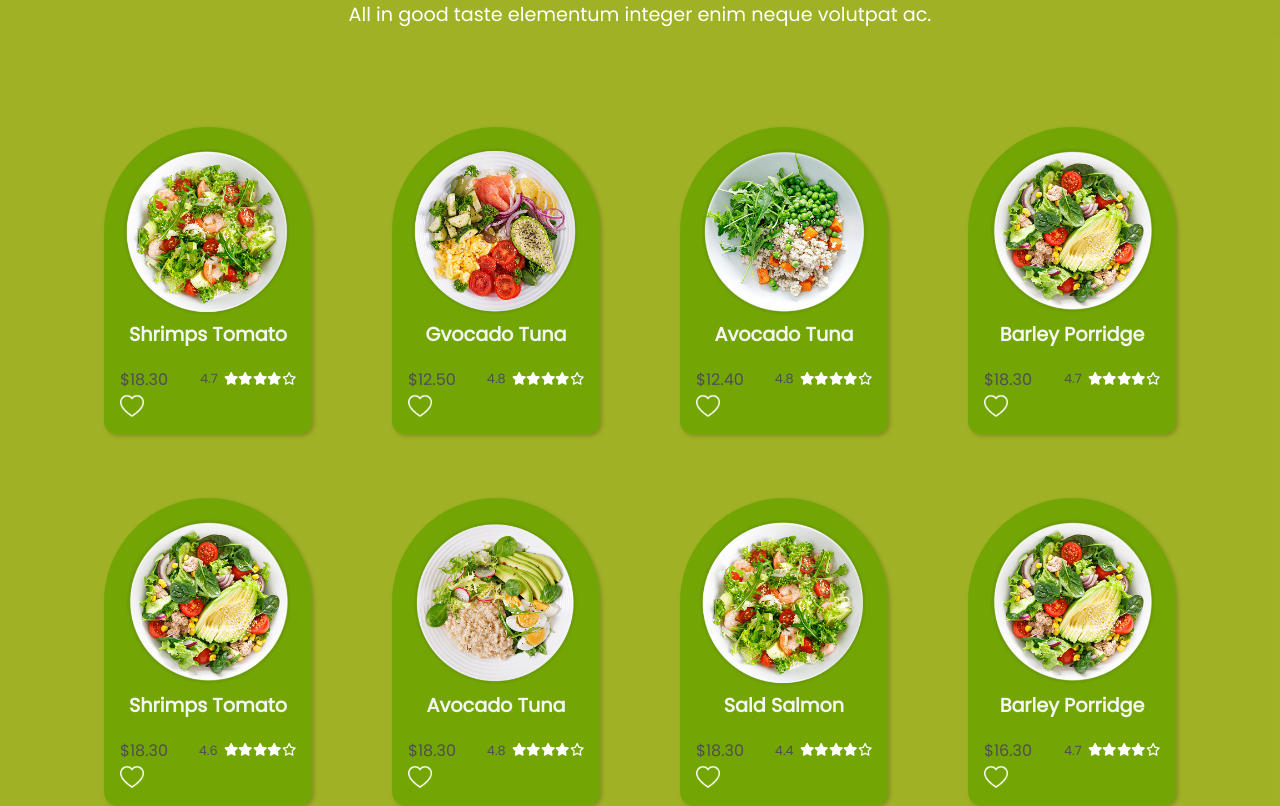
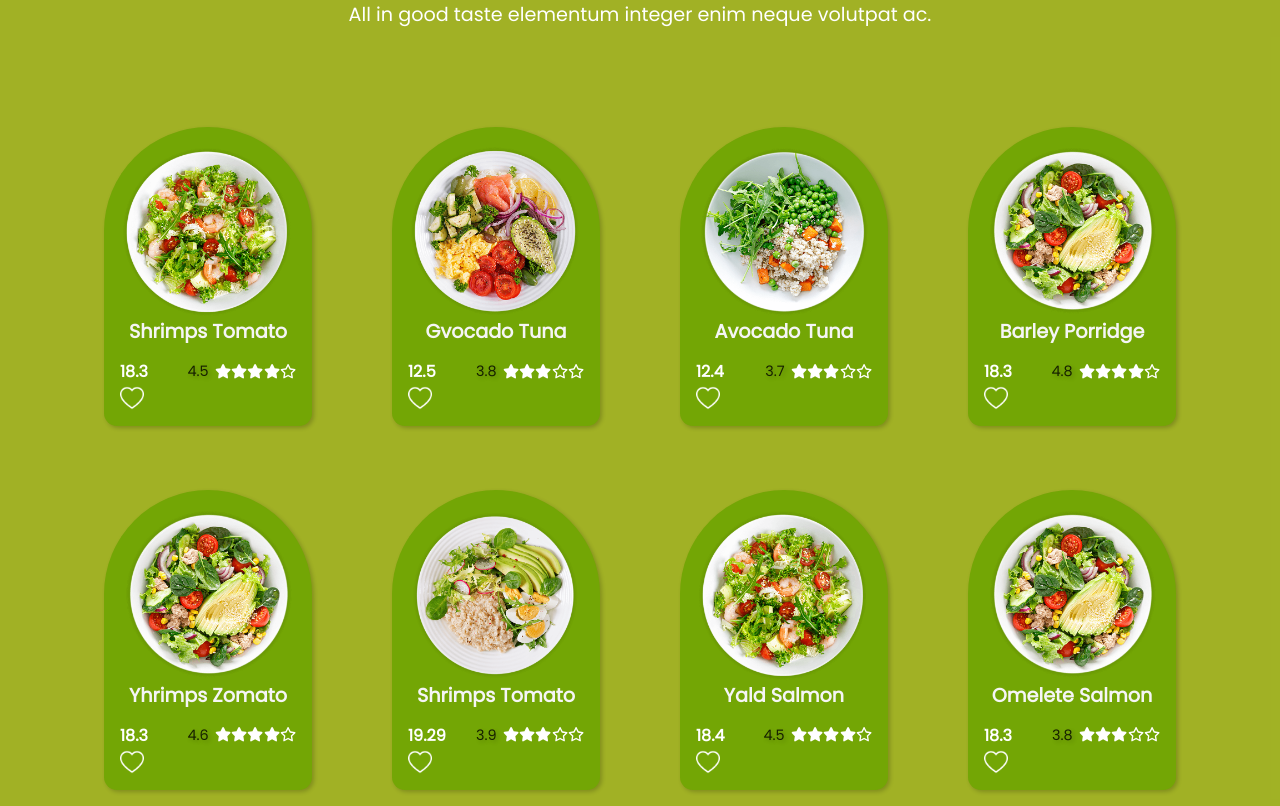
Before and after one commit to techbywes/Feed-Back-resturant, a React (Create React App) app: page / in a window 1280 px wide. Shown: the part 980-1786 px from the top of the page. Built offline with nearby package versions, Linux system fonts and the light colour scheme.

Commit message:
updated product page and my product page

```diff
--- a/src/App.css
+++ b/src/App.css
@@ -305,7 +305,9 @@ a.active {
   gap: 0.4rem;
   text-align: center;
   justify-content: center;
-  font-size: 0.8rem;
+  font-size: 0.9rem;
+ color: rgba(0, 0, 0, 0.804);
+ text-shadow: 2px 2px 4px rgba(0, 0, 0, 0.2);
 }
 .general_menu_div {
   display: flex;
@@ -340,6 +342,11 @@ a.active {
   background: #bfa006;
   backdrop-filter: blur(10px);
   box-shadow: 0 2px 4px rgba(0, 0, 0, 0.1);
+}
+
+.price{
+  color: white;
+  font-weight: 600;
 }
 
 .rate_price_div {
--- a/src/componenets/Home.js
+++ b/src/componenets/Home.js
@@ -1,7 +1,6 @@
 import React from "react";
 import Nav from "./Nav";
 import HeroSection from "./HeroSection";
-import RecentlyAdded from "./RecentlyAdded";
 import Bestoftheday from "./Bestoftheday";
 import Besttest from "./Besttest";
 import TestimonialCarousel from "./Testimonial";
@@ -14,9 +13,8 @@ function Home() {
     <div className="Home_page_div_">
       <Nav />
       <HeroSection />
-      <RecentlyAdded />
+      <Recently />
       <Bestoftheday />
-      <Recently />
       <Besttest />
       <TestimonialCarousel />
       <Footer />
--- a/src/componenets/Myproducts.jsx
+++ b/src/componenets/Myproducts.jsx
@@ -1,7 +1,30 @@
-import React from "react";
+import React, { useState } from "react";
+
+import heart_1 from "../images/heart1.png";
+import heart_2 from "../images/heart2.png";
+
+import StarRating from "../componenets/Star_rating";
 
 export const Myproducts = props => {
-  const { data: { id, productName, price, productImage } = {} } = props;
+  const [likedProducts, setLikedProducts] = useState({
+    menu1: false,
+    menu2: false,
+    menu3: false,
+    menu4: false,
+    menu5: false,
+    menu6: false,
+    menu7: false,
+    menu8: false,
+  });
+
+  const handleFavoriteChange = menuId => {
+    setLikedProducts(prevLikedProducts => ({
+      ...prevLikedProducts,
+      [menuId]: !prevLikedProducts[menuId],
+    }));
+  };
+
+  const { data: { id, productName, price, productImage, rating } = {} } = props;
   return (
     <div>
       <div className="section_container">
@@ -9,9 +32,27 @@ export const Myproducts = props => {
           <img className="product_img" src={productImage} alt="Product" />
           <h1 className="product_title">{productName}</h1>
           <div className="rate_price_div">
-            <p>Price: ${price}</p>
-            <div className="price"></div>
+            <div className="price">{price}</div>
+            <div className="rating">
+              {rating}
+              <StarRating rating={rating} />
+            </div>
           </div>
+          <span className="favourite_product_heart">
+            {likedProducts.menu1 ? (
+              <img
+                className="favourite_product_heart"
+                src={heart_2}
+                onClick={() => handleFavoriteChange("menu1")}
+              />
+            ) : (
+              <img
+                className="favourite_product_heart"
+                src={heart_1}
+                onClick={() => handleFavoriteChange("menu1")}
+              />
+            )}
+          </span>
         </div>
       </div>
     </div>
--- a/src/componenets/Products.js
+++ b/src/componenets/Products.js
@@ -10,53 +10,63 @@ import menu8 from "../images/menu-8.png";
 
 
 
+
+
 export const PRODUCTS = [
   {
     id: 1,
     productName: "Shrimps Tomato",
     price: 18.3,
     productImage: menu1,
+    rating: 4.5,
   },
   {
     id: 2,
     productName: "Gvocado Tuna",
     price: 12.5,
     productImage: menu2,
+    rating: 3.8,
   },
   {
     id: 3,
     productName: "Avocado Tuna",
     price: 12.4,
     productImage: menu3,
+    rating: 3.7,
   },
   {
     id: 4,
     productName: "Barley Porridge",
     price: 18.3,
     productImage: menu4,
+    rating: 4.8,
   },
   {
     id: 5,
     productName: "Yhrimps Zomato",
     price: 18.3,
     productImage: menu5,
+    rating: 4.6,
   },
   {
     id: 6,
     productName: "Shrimps Tomato",
     price: 19.29,
     productImage: menu6,
+    rating: 3.9,
   },
   {
     id: 7,
     productName: "Yald Salmon",
     price: 18.4,
     productImage: menu7,
+    rating: 4.5,
   },
   {
     id: 8,
     productName: "Omelete Salmon",
     price: 18.3,
     productImage: menu8,
+    rating: 3.8,
   },
 ];
--- a/src/componenets/Star_rating.js
+++ b/src/componenets/Star_rating.js
@@ -1,4 +1,4 @@
-import React, { useState } from 'react';
+import React from 'react';
 import { library } from '@fortawesome/fontawesome-svg-core';
 import { FontAwesomeIcon } from '@fortawesome/react-fontawesome';
 import { faStar as fasStar } from '@fortawesome/free-solid-svg-icons';
@@ -6,20 +6,12 @@ import { faStar as farStar } from '@fortawesome/free-regular-svg-icons';
 
 library.add(fasStar, farStar);
 
-const StarRating = ({ rating, onChange }) => {
-  const [hoverRating, setHoverRating] = useState(0);
-
-  const handleStarClick = (selectedRating) => {
-    if (onChange) {
-      onChange(selectedRating);
-    }
-  };
-
+const StarRating = ({ rating }) => {
   const starIcons = [];
 
   for (let i = 1; i <= 5; i++) {
     let starIcon;
-    if (i <= (hoverRating || rating)) {
+    if (i <= rating) {
       starIcon = <FontAwesomeIcon icon={fasStar} key={i} />;
     } else {
       starIcon = <FontAwesomeIcon icon={farStar} key={i} />;
@@ -28,10 +20,7 @@ const StarRating = ({ rating, onChange }) => {
     starIcons.push(
       <span
         key={i}
-        onMouseEnter={() => setHoverRating(i)}
-        onMouseLeave={() => setHoverRating(0)}
-        onClick={() => handleStarClick(i)}
-        style={{ cursor: 'pointer', color: 'white' }}
+        style={{ color: 'white' }}
       >
         {starIcon}
       </span>
@@ -42,3 +31,58 @@ const StarRating = ({ rating, onChange }) => {
 };
 
 export default StarRating;
+
+
+
+
+
+
+
+
+
+
+
+// import React, { useState } from 'react';
+// import { library } from '@fortawesome/fontawesome-svg-core';
+// import { FontAwesomeIcon } from '@fortawesome/react-fontawesome';
+// import { faStar as fasStar } from '@fortawesome/free-solid-svg-icons';
+// import { faStar as farStar } from '@fortawesome/free-regular-svg-icons';
+
+// library.add(fasStar, farStar);
+
+// const StarRating = ({ rating, onChange }) => {
+//   const [hoverRating, setHoverRating] = useState(0);
+
+//   const handleStarClick = (selectedRating) => {
+//     if (onChange) {
+//       onChange(selectedRating);
+//     }
+//   };
+
+//   const starIcons = [];
+
+//   for (let i = 1; i <= 5; i++) {
+//     let starIcon;
+//     if (i <= (hoverRating || rating)) {
+//       starIcon = <FontAwesomeIcon icon={fasStar} key={i} />;
+//     } else {
+//       starIcon = <FontAwesomeIcon icon={farStar} key={i} />;
+//     }
+
+//     starIcons.push(
+//       <span
+//         key={i}
+//         onMouseEnter={() => setHoverRating(i)}
+//         onMouseLeave={() => setHoverRating(0)}
+//         onClick={() => handleStarClick(i)}
+//         style={{ cursor: 'pointer', color: 'white' }}
+//       >
+//         {starIcon}
+//       </span>
+//     );
+//   }
+
+//   return <div>{starIcons}</div>;
+// };
+
+// export default StarRating;
```
